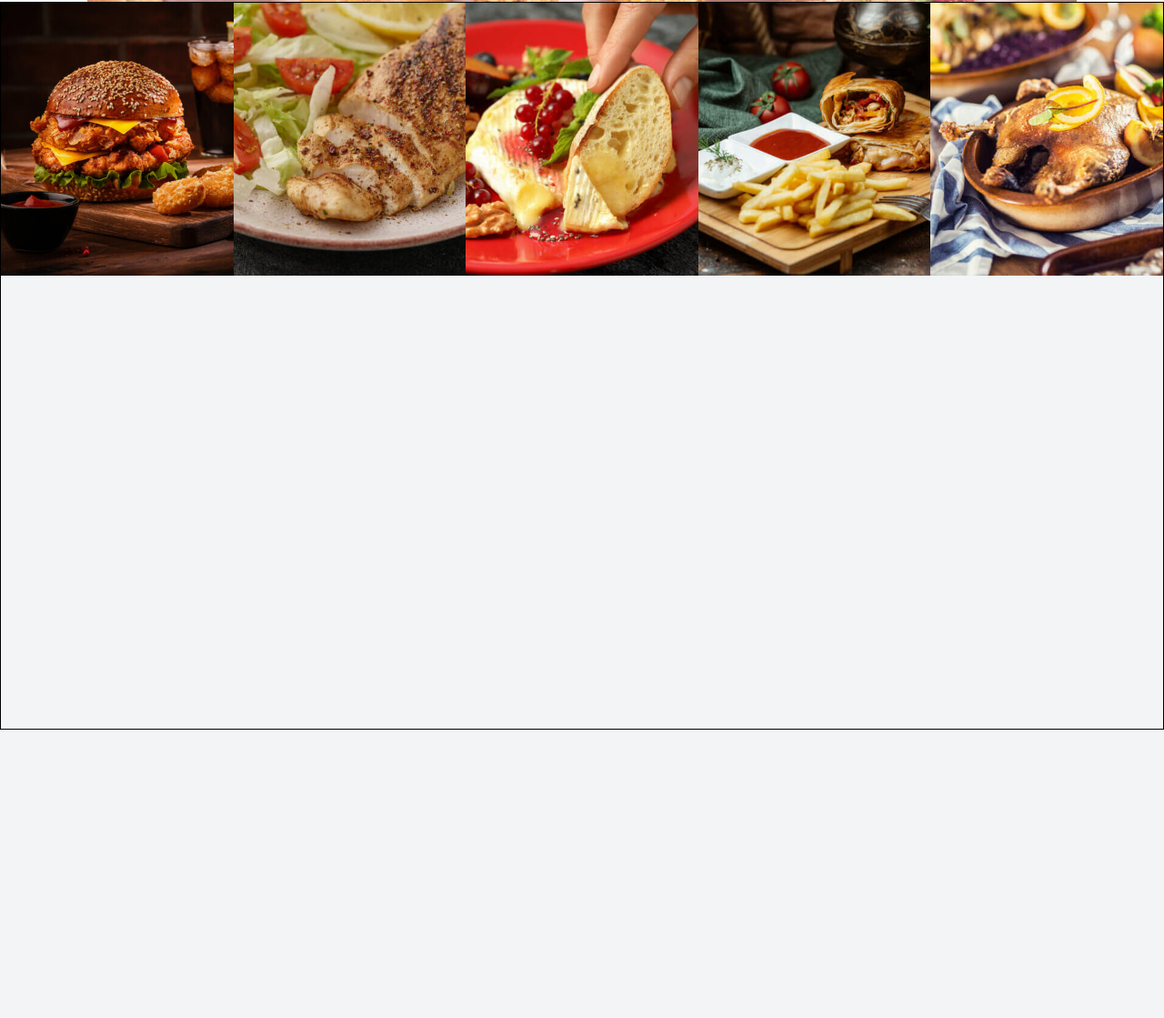
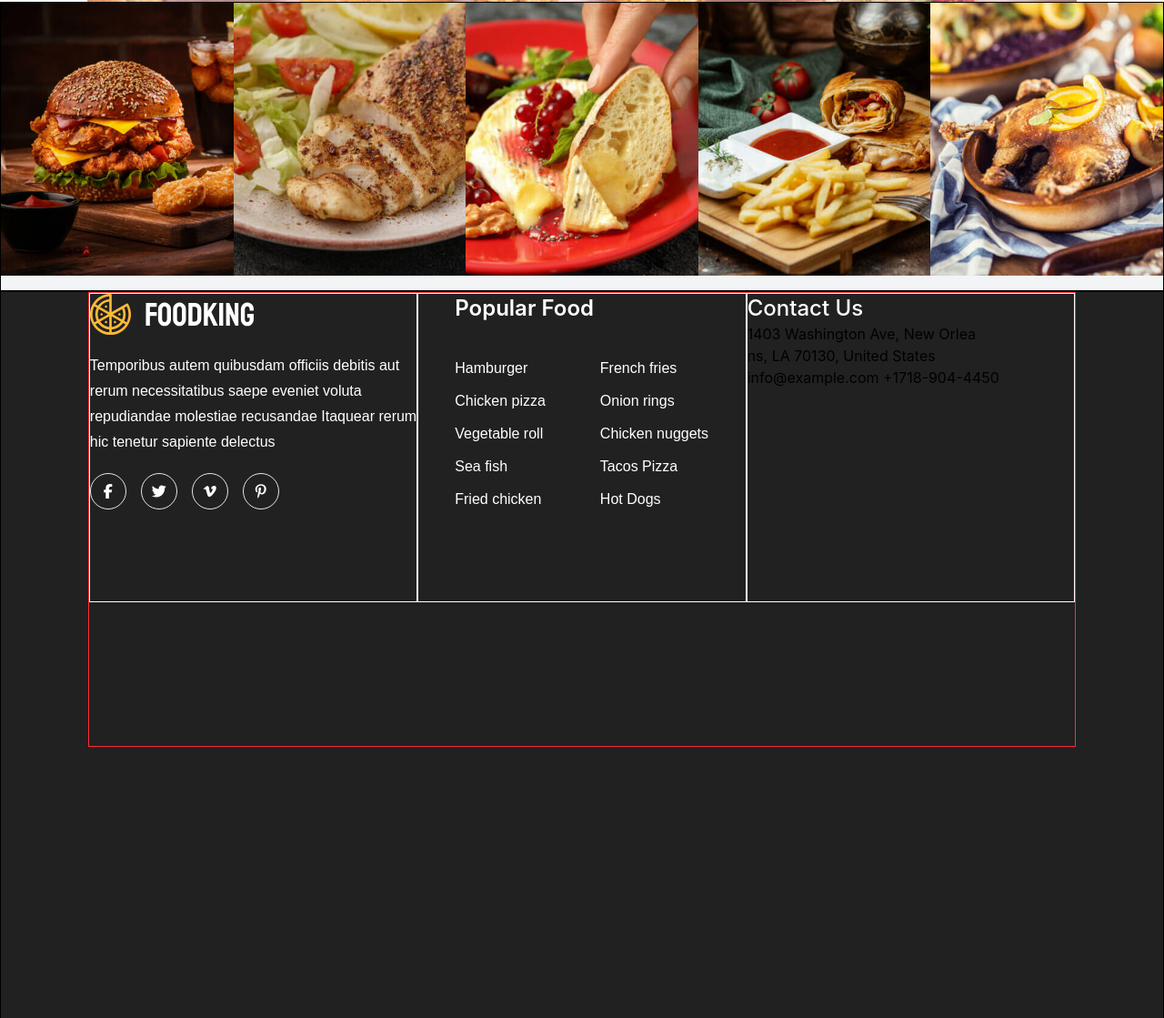
Before and after one commit to thakorvijay91/food-king, a website: page src/index.html in a window 1280 px wide. Shown: the part 8373-9492 px from the top of the page at 91% size. Drawn offline with nearby package versions, Linux system fonts and the light colour scheme.

Commit message:
footer section

```diff
--- a/src/index.html
+++ b/src/index.html
@@ -12,7 +12,7 @@
 
 </head>
 
-<body class="bg-gray-100">
+<body class="bg-gray-100 box-border">
     <!-- header  -->
     <header class="bg-[url(/src/img/hero-bg-3.jpg)] w-full border-b border-gray-50/50">
         <div class="flex items-center justify-between p-3  ">
@@ -900,7 +900,8 @@
                             <h3 class="text-4xl capitalize font-semibold font-ravi text-header p-2 leading-12">subscribe
                                 our newsletter <br>to get more offers</h3>
                             <p class="p-2">At vero eos et accusamus et iusto odio dignissimos ducimus quie
-                                <br>blanditiis praesentium voluptatum deleniti atque</p>
+                                <br>blanditiis praesentium voluptatum deleniti atque
+                            </p>
                         </div>
                         <div class="h-50 w-[43%] mt-20">
                             <form action="#">
@@ -926,21 +927,82 @@
     </section>
 
     <!-- instagram banner section start -->
-    <section class="h-screen border">
+    <section class="h-auto border">
         <div class="flex">
-        <div class="h-79 w-75 " data-aos="fade-left "><img src="./img/1.jpg" alt=""></div>
-        <div class="h-79 w-75" data-aos="fade-left"><img src="./img/07 (1).jpg" alt=""></div>
+            <div class="h-79 w-75 hover:bg-green-400 hover:h-79 bg-transparent" data-aos="fade-left "><img
+                    src="./img/1.jpg" alt=""></div>
+            <div class="h-79 w-75" data-aos="fade-left"><img src="./img/07 (1).jpg" alt=""></div>
             <div class="h-79 w-75 " data-aos="fade-left"><img src="./img/08.jpg" alt=""></div>
             <div class="h-79 w-75 " data-aos="fade-left"><img src="./img/09.jpg" alt=""></div>
-            <div class="h-79 w-75 " data-aos="fade-left"><img src="./img/10.jpg" alt=""></div>
-
+            <div class="h-79 w-75 "><img src="./img/10.jpg" alt=""></div>
         </div>
-
     </section>
 
-    <div class="h-screen w-full">
+    <!-- footer section start -->
+    <footer class="h-screen border bg-header">
+        <div class="h-[500px]  w-[85%] border border-red-500 mx-auto">
+            <div class="flex row">
+                <div class="h-85 w-[33.33%] border border-white">
+                    <div>
+                        <a href="#">
+                            <img src="./img/logo-3.svg" alt="">
+                        </a>
+                    </div>
+                    <div>
+                        <p class="font-ravi font-medium mt-5 leading-7 text-king">Temporibus autem quibusdam officiis
+                            debitis aut rerum necessitatibus saepe eveniet voluta
+                            repudiandae molestiae recusandae Itaquear rerum hic tenetur sapiente delectus</p>
+                        <div class="flex gap-4 mt-5 ">
+                            <a href="#"
+                                class="h-10 w-10 border border-gray-200 rounded-full flex justify-center items-center"><i
+                                    class="fa-brands fa-facebook-f" style="color: rgb(255, 255, 255);"></i></a>
+                            <a href="#"
+                                class="h-10 w-10 border border-gray-200  rounded-full flex justify-center items-center"><i
+                                    class="fa-brands fa-twitter" style="color: rgb(255, 255, 255); "></i></a>
+                            <a href="#"
+                                class="h-10 w-10 border border-gray-200  rounded-full flex justify-center items-center"><i
+                                    class="fa-brands fa-vimeo-v" style="color: rgb(255, 255, 255);"></i></a>
+                            <a href="#"
+                                class="h-10 w-10 border border-gray-200  rounded-full flex justify-center items-center"><i
+                                    class="fa-brands fa-pinterest-p" style="color: rgb(255, 255, 255);"></i></a>
+                        </div>
+                    </div>
+                </div>
+                <div class="h-85 w-[33.33%] border border-white">
+                    <div>
+                        <h4 class="text-2xl text-king font-semibold ms-10">Popular Food</h4>
+                    </div>
+                    <div class="flex mt-8 gap-15 ms-10">
+                        <ul class="text-king font-ravi font-medium leading-9">
+                            <li><a href="#"><span>Hamburger</span></a></li>
+                            <li><a href="#"><span>Chicken pizza</span></a></li>
+                            <li><a href="#"><span>Vegetable roll</span></a></li>
+                            <li><a href="#"><span>Sea fish</span></a></li>
+                            <li><a href="#"><span>Fried chicken</span></a></li>
+                        </ul>
 
-    </div>
+                        <ul class="text-king font-ravi font-medium leading-9">
+                            <li><a href="#"><span>French fries</span></a></li>
+                            <li><a href="#"><span>Onion rings</span></a></li>
+                            <li><a href="#"><span>Chicken nuggets</span></a></li>
+                            <li><a href="#"><span>Tacos Pizza</span></a></li>
+                            <li><a href="#"><span>Hot Dogs</span></a></li>
+                        </ul>
+                    </div>
+                </div>
+                <div class="h-85 w-[33.33%] border border-white">
+                    <div>
+                        <h4 class="text-2xl text-king font-medium">Contact Us</h4>
+                    </div>
+                    <div>
+                        <p>1403 Washington Ave, New Orlea <br> ns, LA 70130, United States</p>
+                        <a href="#">info@example.com</a>
+                        <a href="#">+1718-904-4450</a>
+                    </div>
+                </div>
+            </div>
+        </div>
+    </footer>
 
     <script src="js/jquery-4.0.0.min.js"></script>
     <script src="js/script.js"></script>
```
Also changed, not shown: src/css/output.css, 3 other files.
